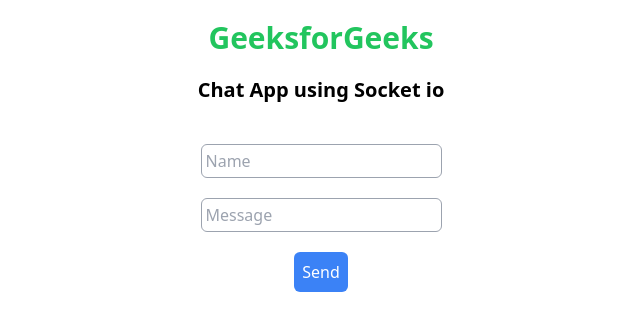
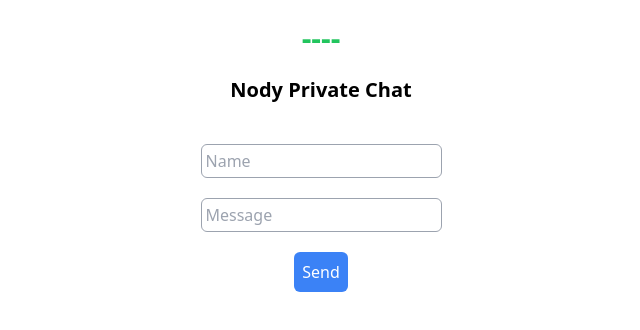
Before and after one commit to ateet67/chatTesting, a website: page index.html in a window 1280 px wide. Shown: the whole page, without its empty margins (319-959 px from the left). Drawn offline with nearby package versions, Linux system fonts and the light colour scheme; no server answers.

Commit message:
updated!!

```diff
--- a/index.html
+++ b/index.html
@@ -9,36 +9,27 @@
 <body>
     <h1 class="font-bold text-green-500
                text-3xl text-center mt-5">
-          GeeksforGeeks
-      </h1>
+        ----
+    </h1>
     <div>
         <h2 class="font-semibold text-xl
-                   text-center mt-5"
-            id="logo">
-              Chat App using Socket io
-          </h2>
+                   text-center mt-5" id="logo">
+            Nody Private Chat
+        </h2>
     </div>
     <form class="flex flex-col justify-center
-                 items-center mt-5"
-          id="form">
+                 items-center mt-5" id="form">
         <input class="border border-gray-400
-                      rounded-md mt-5 p-1"
-               type="text"
-               placeholder="Name"
-               id="myname">
+                      rounded-md mt-5 p-1" type="text" placeholder="Name" id="myname">
         <input class="border border-gray-400
-                      rounded-md mt-5 p-1"
-               type="text"
-               placeholder="Message"
-               id="message">
+                      rounded-md mt-5 p-1" type="text" placeholder="Message" id="message">
         <button class="bg-blue-500 rounded-md p-2
                        text-white mt-5">
-              Send
-          </button>
+            Send
+        </button>
     </form>
     <div class="flex flex-col justify-center
-                items-center mt-5"
-         id="messageArea">
+                items-center mt-5" id="messageArea">
     </div>
 </body>
 <script src="/socket.io/socket.io.js"></script>
```
